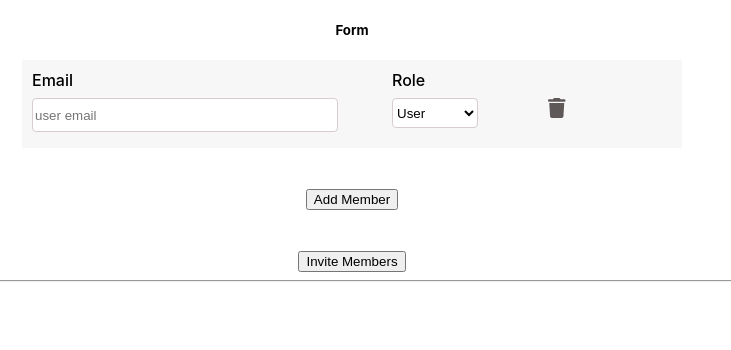
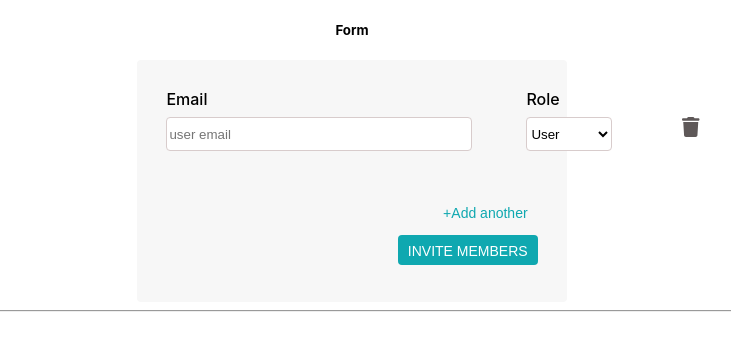
Before and after one commit to aditiacharya01/form-validation, a React (Create React App) app: page / in a window 1280 px wide. Shown: the top 350 px of the page, without its empty margins (288-1019 px from the left). Built offline with nearby package versions, Linux system fonts and the light colour scheme.

Commit message:
fixes:design changes on the button and the container

```diff
--- /dev/null
+++ b/src/atoms/Buttons.tsx
@@ -0,0 +1,43 @@
+import React, { FC } from "react";
+import styled from "styled-components";
+import ButtonProps from "../interfaces/Button.types";
+
+const StyledButton = styled.button<ButtonProps>`
+  display: block;
+  font-weight: 500;
+  margin-bottom: 8px;
+  color: ${(props) => (props.buttonType === "primary" ? "#fff" : "#0fa8b0")};
+  height: 30px;
+  font-size: 14px;
+  outline: none;
+  background: ${(props) =>
+    props.buttonType === "primary" ? "#0fa8b0" : "transparent"};
+  border: none;
+  margin-left: auto;
+  padding: 8px 10px;
+  border-radius: 4px;
+`;
+
+const Button: FC<ButtonProps> = ({
+  id,
+  type,
+  onClick,
+  name,
+  icon,
+  buttonType,
+}) => (
+  <div>
+    <StyledButton
+      type={type}
+      onClick={onClick}
+      data-testid={id}
+      icon={icon}
+      buttonType={buttonType}
+    >
+      {icon && icon}
+      {name}
+    </StyledButton>
+  </div>
+);
+
+export default Button;
--- a/src/atoms/Select.tsx
+++ b/src/atoms/Select.tsx
@@ -4,7 +4,7 @@ import InputProps from "../interfaces/Input.types";
 import Label from "./Label";
 
 const StyledSelect = styled.select<InputProps>`
-  height: 30px;
+  height: 34px;
   border-radius: 4px;
   background-color: #fff;
   border: 1px solid #d8cccc;
--- a/src/templates/Form.tsx
+++ b/src/templates/Form.tsx
@@ -9,14 +9,16 @@ import { roles } from "../constants/UserConstant";
 import { useAppDispatch } from "../hooks/user.hooks";
 import { inviteUsers } from "../store/user-actions";
 import styled from "styled-components";
-import { faTrash } from "@fortawesome/free-solid-svg-icons";
+import { faTrash, faPlus } from "@fortawesome/free-solid-svg-icons";
 import Icon from "../atoms/Icon";
+import Button from "../atoms/Buttons";
 
 const StyledWrapper = styled.div`
   margin: auto;
-  width: 50%;
+  width: 29%;
   background: #f7f7f7;
-  padding: 10px;
+  padding: 29px;
+  border-radius: 4px;
 `;
 
 const StyledContainer = styled.div`
@@ -105,12 +107,14 @@ const MemberForm: FC = () => {
               name="users"
               render={(arrayHelpers: any) => {
                 const users = values.users;
+                console.log("error", errors.users);
+
                 return (
                   <div>
+                    <StyledWrapper>
                       {users && users.length > 0
                         ? users.map((user: any, index: number) => (
                             <div key={index}>
-                            <StyledWrapper>
                               <StyledContainer>
                                 <div>
                                   <Field
@@ -145,20 +149,28 @@ const MemberForm: FC = () => {
                                 <div>
                                   <StyledButton
                                     type="button"
-                                    onClick={() => arrayHelpers.remove(index)} // remove a friend from the list
+                                    onClick={() => {
+                                      if (index === 0) {
+                                        alert(
+                                          "At lease one member should be present"
+                                        );
+                                      } else {
+                                        arrayHelpers.remove(index);
+                                      }
+                                    }}
                                     data-testid={`remove-button-${index}`}
                                   >
                                     <Icon icon={faTrash} />
                                   </StyledButton>{" "}
                                 </div>
                               </StyledContainer>
-                            </StyledWrapper>
+
                               <br />
                               <br />
                             </div>
                           ))
                         : null}
-                    <button
+                      <Button
                         type="button"
                         onClick={() => {
                           arrayHelpers.push({
@@ -167,20 +179,20 @@ const MemberForm: FC = () => {
                           });
                           setuserArray(users);
                         }}
-                      data-testid="add-button"
-                    >
-                      Add Member
-                    </button>
-                    <br />
-                    <br />
-                    <br />
+                        id="add-button"
+                        name="Add another"
+                        icon="+"
+                        buttonType="secondary"
+                      ></Button>
                       <div>
-                      <button type="submit" data-testid="submit-button">
-                        Invite Members
-                      </button>
+                        <Button
+                          type="submit"
+                          id="submit-button"
+                          name="INVITE MEMBERS"
+                          buttonType="primary"
+                        ></Button>
                       </div>
-
-                    {/* <div>{errors.users}</div> */}
+                    </StyledWrapper>
                   </div>
                 );
               }}
```
Also changed, not shown: src/interfaces/Button.types.tsx (added, +10 -0 lines). Lines whose indentation alone changed are shown as unchanged.
